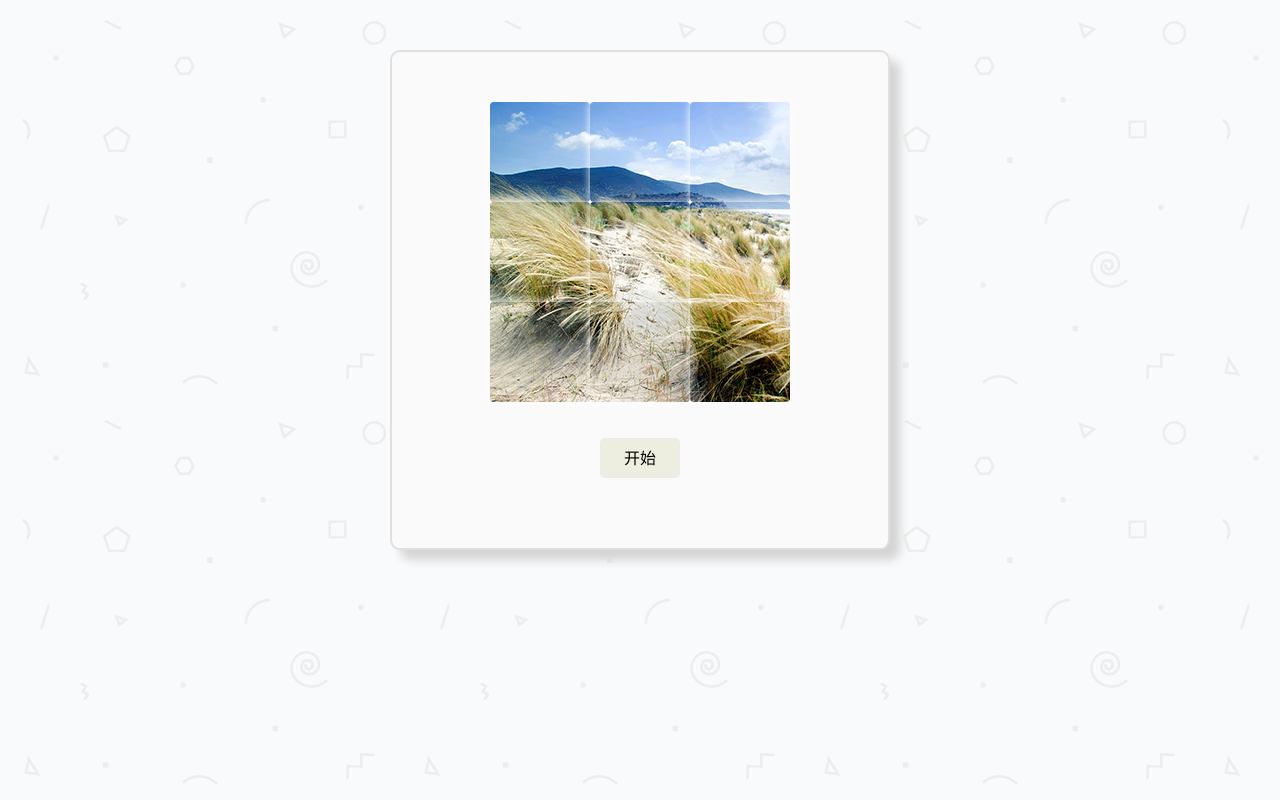
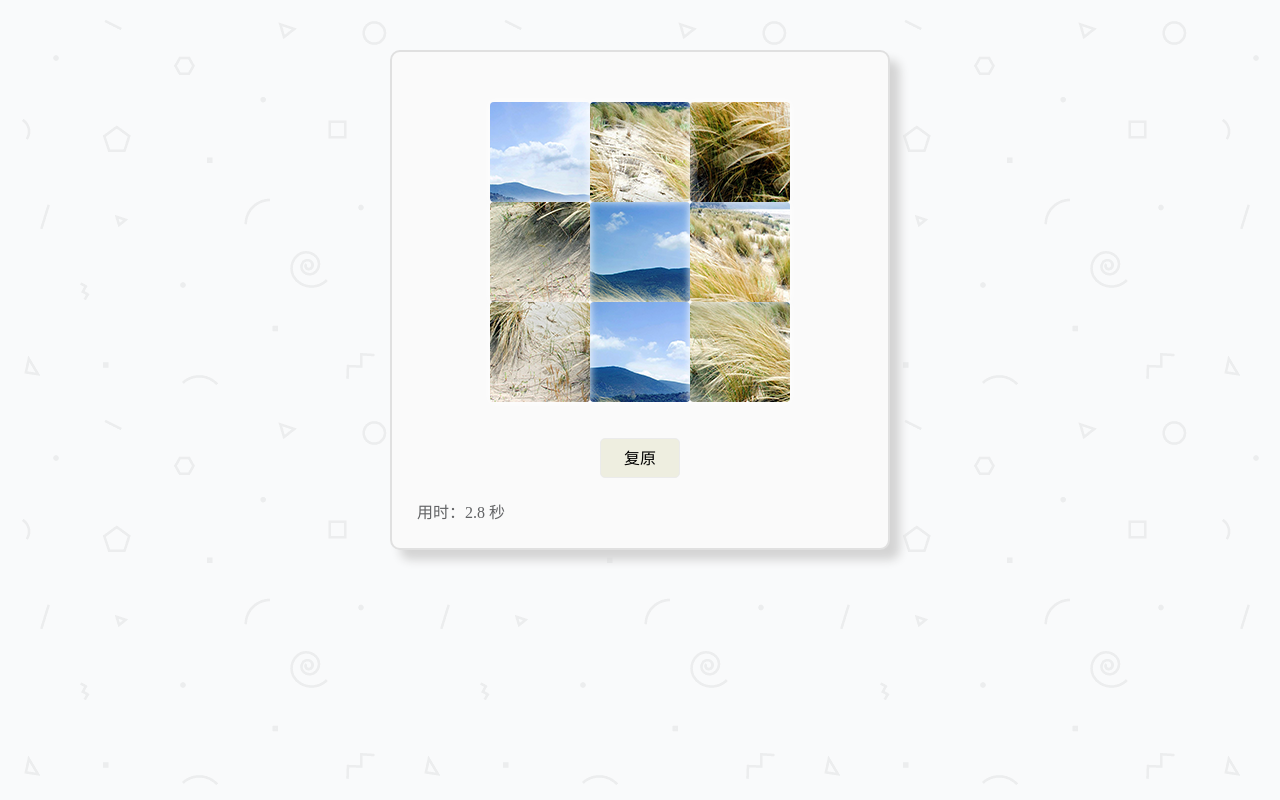
Before and after one commit to SEVLT/puzzle-game, a plain HTML site: page index.html in a window 1280 px wide. Both pictures are taken after a click on the element "开始". Drawn offline with Linux system fonts and the light colour scheme.

Commit message:
添加计时器功能

```diff
--- a/index.html
+++ b/index.html
@@ -10,6 +10,9 @@
         <div class="wrapper">
             <div class="start">开始</div>
             <div class="content"></div>
+            <div class="time">
+                <span>用时：<span id="s">0</span>.<span id="ms">0</span>&nbsp;秒</span>
+            </div>
         </div>
         <script src="./jquery.js"></script>
         <script src="./main.js"></script>
--- a/main.js
+++ b/main.js
@@ -4,6 +4,9 @@ var boxBefore = []
 var boxAfter = []
 var boxes
 var states = true
+var timer
+var s = 0
+var ms = 0
 
 init()
 go()
@@ -13,7 +16,7 @@ function init() {
     for (i = 0; i < 3; i++) {
         for (j = 0; j < 3; j++) {
             boxBefore.push(i * 3 + j) //原数组顺序为0-9
-            var box = $('<div></div>') //常见九个格子
+            var box = $('<div></div>') //创建九个格子
             $(box).attr('class', 'box')
             $(box).css({
                 width: '100px',
@@ -52,6 +55,7 @@ function dropArry(arr) {
 function go() {
     btn.on('click', function () {
         if (states) {
+            timer = setInterval(timeGo, 100)
             $('.start').text('复原')
             states = false
             mixArry()
@@ -100,6 +104,7 @@ function go() {
                     })
                 })
         } else {
+            resetTime()
             $('.start').text('开始')
             states = true
             dropArry(boxBefore)
@@ -107,6 +112,22 @@ function go() {
             boxes.css({ cursor: 'default' }).off('mouseup').off('mousedown').off('mouseover')
         }
     })
+}
+function timeGo() {
+    ms += 1
+    if (ms >= 10) {
+        s += 1
+        ms = 0
+    }
+    document.getElementById('ms').innerHTML = ms
+    document.getElementById('s').innerHTML = s
+}
+function resetTime() {
+    clearInterval(timer)
+    document.getElementById('ms').innerHTML = 0
+    document.getElementById('s').innerHTML = 0
+    ms=0
+    s=0
 }
 function getIndex(y, x, index) {
     if (x < 0 || x > 300 || y < 0 || y > 300) {
@@ -163,5 +184,6 @@ function success() {
     boxes.css({ cursor: 'default' }).off('mouseup').off('mousedown').off('mouseover')
     btn.text('开始')
     states = true
-    alert('成功！')
+    alert(`成功！用时${s}.${ms}秒`)
+    resetTime()
 }
--- a/style.css
+++ b/style.css
@@ -47,3 +47,9 @@ body {
     border: 1px solid #8e8e8e;
     box-shadow: 0 0 5px #8e8e8e;
 }
+.time{
+    position: absolute;
+    bottom: 25px;
+    left: 25px;
+    color: #626365;
+}
```
